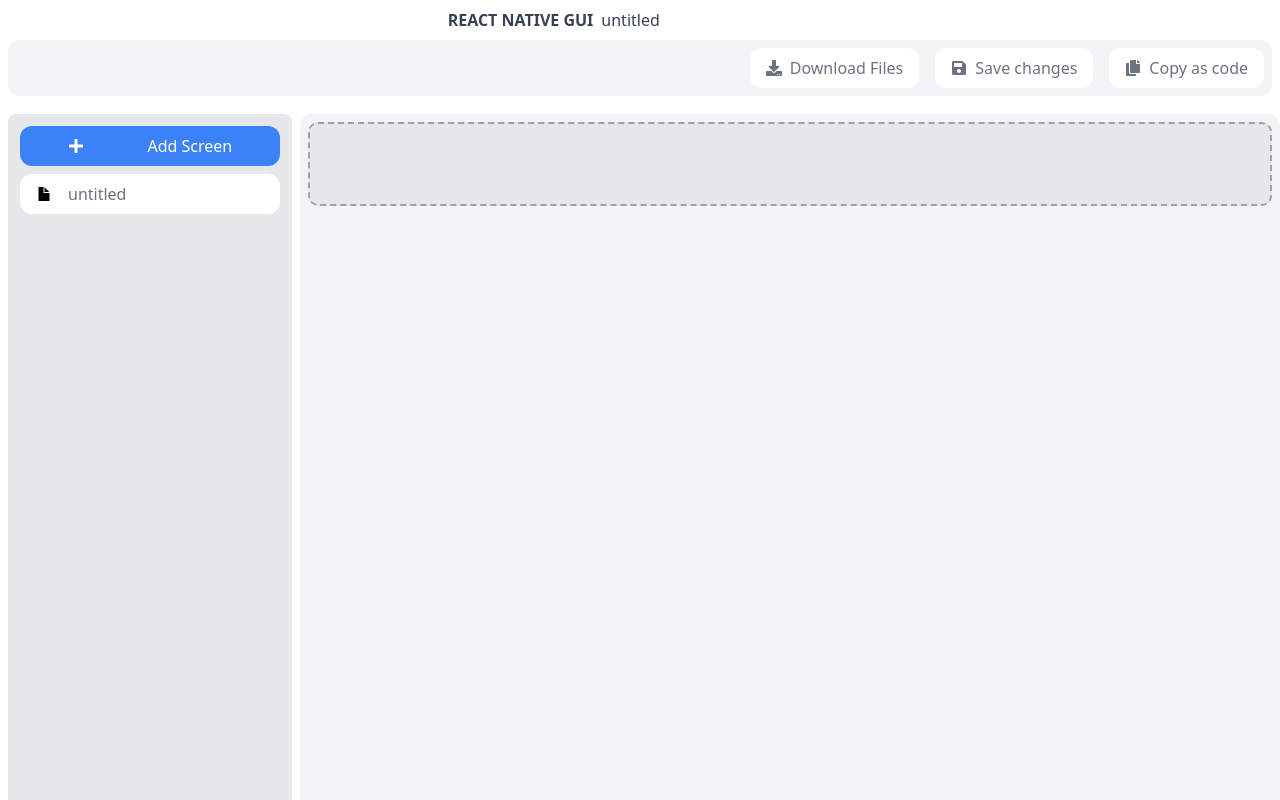
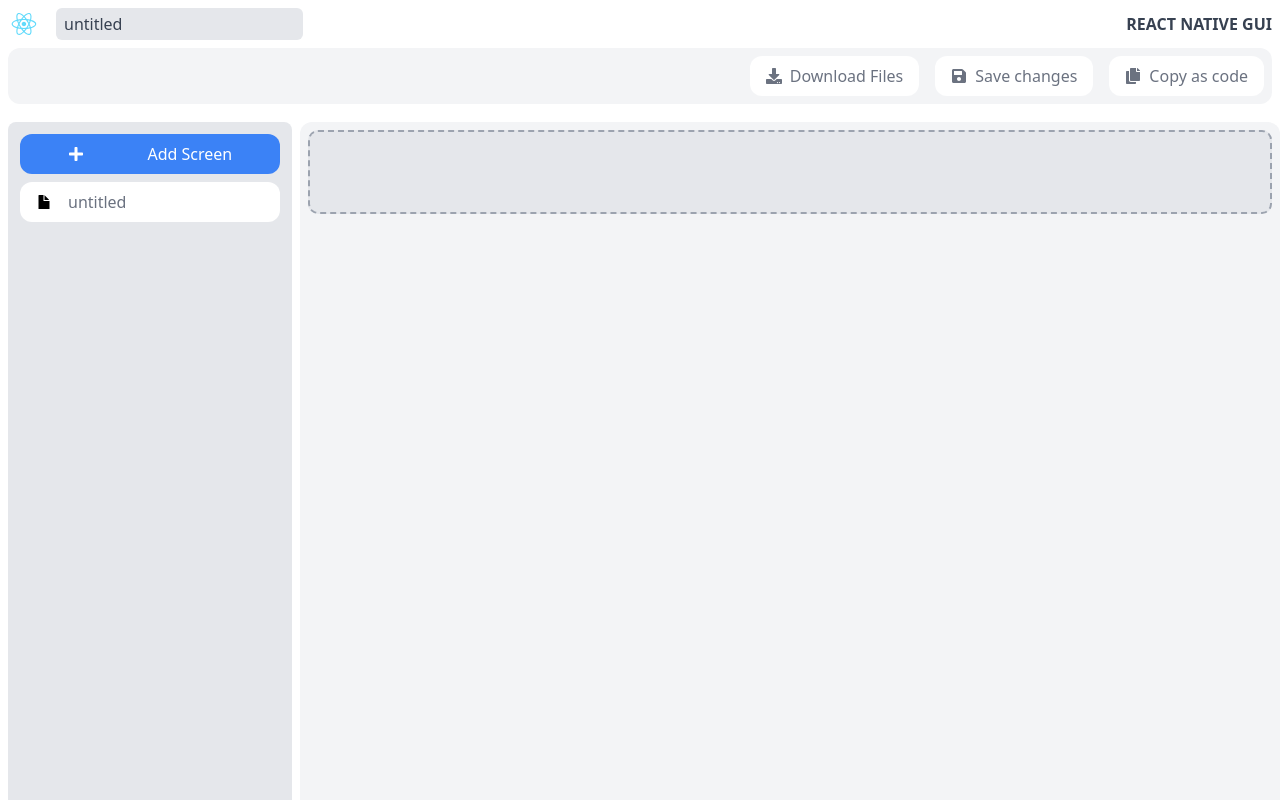
Before and after one commit to devjs1000/react-native-gui, a React (Vite) app: page / in a window 1280 px wide. Built offline with nearby package versions, Linux system fonts and the light colour scheme.

Commit message:
framework icon setting added

```diff
--- a/src/components/NavBar/index.tsx
+++ b/src/components/NavBar/index.tsx
@@ -5,23 +5,36 @@ import DownloadCode from "./DownloadCode";
 import { useDispatch, useSelector } from "react-redux";
 import { RootState } from "../../state/store";
 import { updateName } from "../../state/app.slice";
+import { frameworkIcons } from "../../constants/fileIcon";
 
 const NavBar = ({ screenCode }: NavBarProps) => {
-  const name = useSelector((state: RootState) => state.app.name);
+  const { name, framework } = useSelector((state: RootState) => state.app);
   const dispatch = useDispatch();
   const handleProjectName = (e: any) => {
     dispatch(updateName(e.target.value));
   };
+  const iconObj = frameworkIcons[framework] || frameworkIcons["default"];
+  const icon = (
+    <iconObj.component
+      style={{
+        color: iconObj.color,
+        fontSize: "2rem",
+      }}
+    />
+  );
   return (
     <nav className=" w-full bg-white px-2 flex  flex-col justify-center  ">
-      <div className="flex justify-center text-gray-700 font-bold py-2">
-        REACT NATIVE GUI{" "}
-        <input
-          className="ml-2 font-light inline-block"
-          type="text"
-          value={name}
-          onChange={handleProjectName}
-        />
+      <div className="flex justify-between items-center gap-4 text-gray-700 font-bold py-2">
+        <div className="flex items-center gap-2">
+          {icon}
+          <input
+            className="ml-2 font-light inline-block bg-gray-200 px-2 py-1 rounded-md"
+            type="text"
+            value={name}
+            onChange={handleProjectName}
+          />
+        </div>
+        REACT NATIVE GUI
       </div>
       <div className="flex flex-row justify-end mb-[10px]    px-2 items-center py-2  bg-gray-100  gap-4 rounded-xl">
         <DownloadCode />
--- a/src/constants/fileIcon.tsx
+++ b/src/constants/fileIcon.tsx
@@ -56,6 +56,18 @@ const fileIcons: FileIconsType = {
   },
 };
 
+export const frameworkIcons: FrameworkIconsType = {
+  react: fileIcons.jsx,
+  "react-native": fileIcons.jsx,
+  default: fileIcons.default,
+};
+
+type FrameworkIconsType = {
+  react: IconObjectType;
+  "react-native": IconObjectType;
+  [key: string]: IconObjectType;
+};
+
 type IconObjectType = {
   component: IconType;
   color: string;
```
